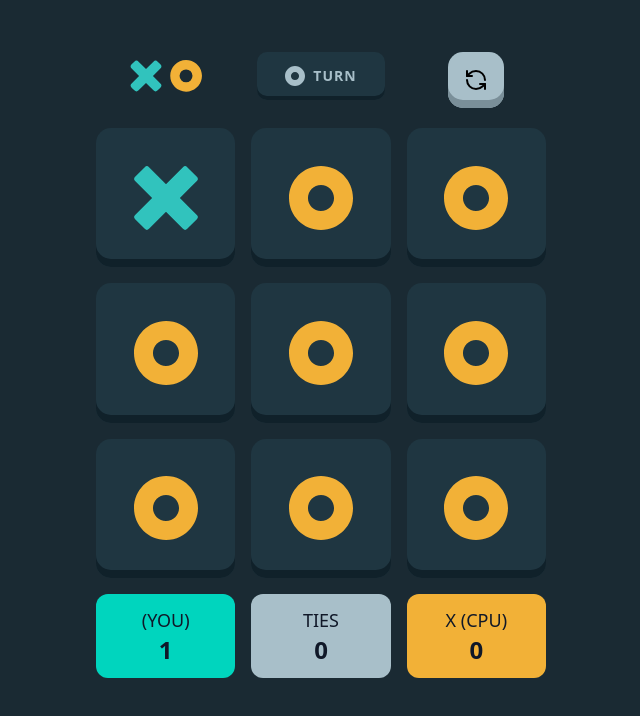
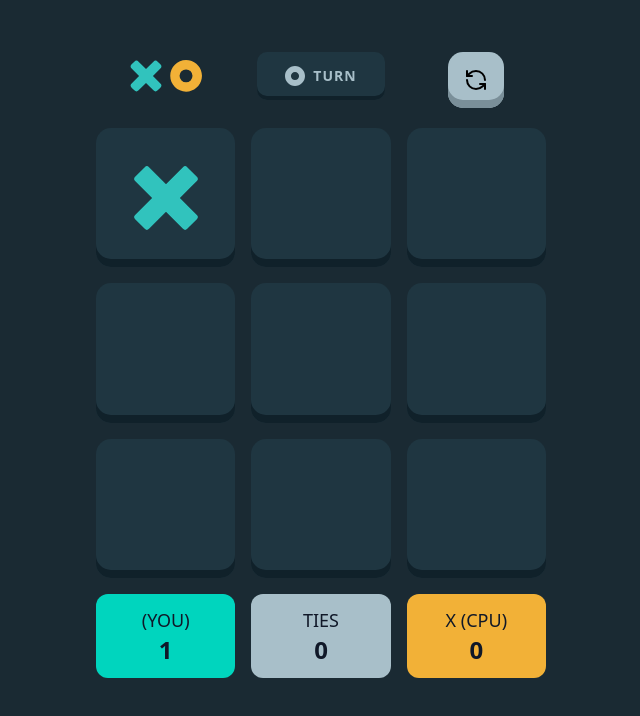
Before and after one commit to Chakibceran22/tic-tac-toe-front, a React (Vite) app: page /game in a window 1280 px wide. Both pictures are taken after a click on the button 484 px from the left and 197 px from the top of the page. Shown: the top 716 px of the page, without its empty margins (319-959 px from the left). Built offline with nearby package versions, Linux system fonts and the light colour scheme.

Commit message:
fixing some display issues when game ends

```diff
--- a/src/components/GameBody.jsx
+++ b/src/components/GameBody.jsx
@@ -77,7 +77,7 @@
       const [a, b, c] = combo;
       const values = [board[a], board[b], board[c]];
       if (values.filter(v => v === aiSymbol).length === 2 && values.includes(null)) {
-        return combo[values.indexOf(null)]; // Winning move
+        return combo[values.indexOf(null)];
       }
     }
 
@@ -157,13 +157,20 @@
                 className="w-full h-full flex items-center justify-center cursor-pointer"
                 onClick={() => handleCellClick(index)}
               >
-                {cells[index] ? (
+                {cells[index] === 'x' ? (
                   <img
-                    src={cells[index] === "x" ? xGreen : oYellow}
+                    src={xGreen}
+                    alt={`${cells[index]} mark`}
+                    className="w-10 h-10 sm:w-12 sm:h-12 md:w-16 md:h-16"
+                  />
+                ) : cells[index] === 'o' ? (
+                  <img
+                    src={oYellow}
                     alt={`${cells[index]} mark`}
                     className="w-10 h-10 sm:w-12 sm:h-12 md:w-16 md:h-16"
                   />
                 ) : (
+
                   <img
                     src={playerChoice === "x" ? x : o}
                     alt="Hover mark"
@@ -171,10 +178,12 @@
                               opacity-0 transition-opacity duration-200
                               group-hover:opacity-100"
                   />
+
                 )}
               </button>
             </div>
           ))}
+
           <GameScores playerMark={playerChoice} tieScore={tieScore} opponentScore={opponentScore} playerScore={playerScore} />
         </div>
 
```
